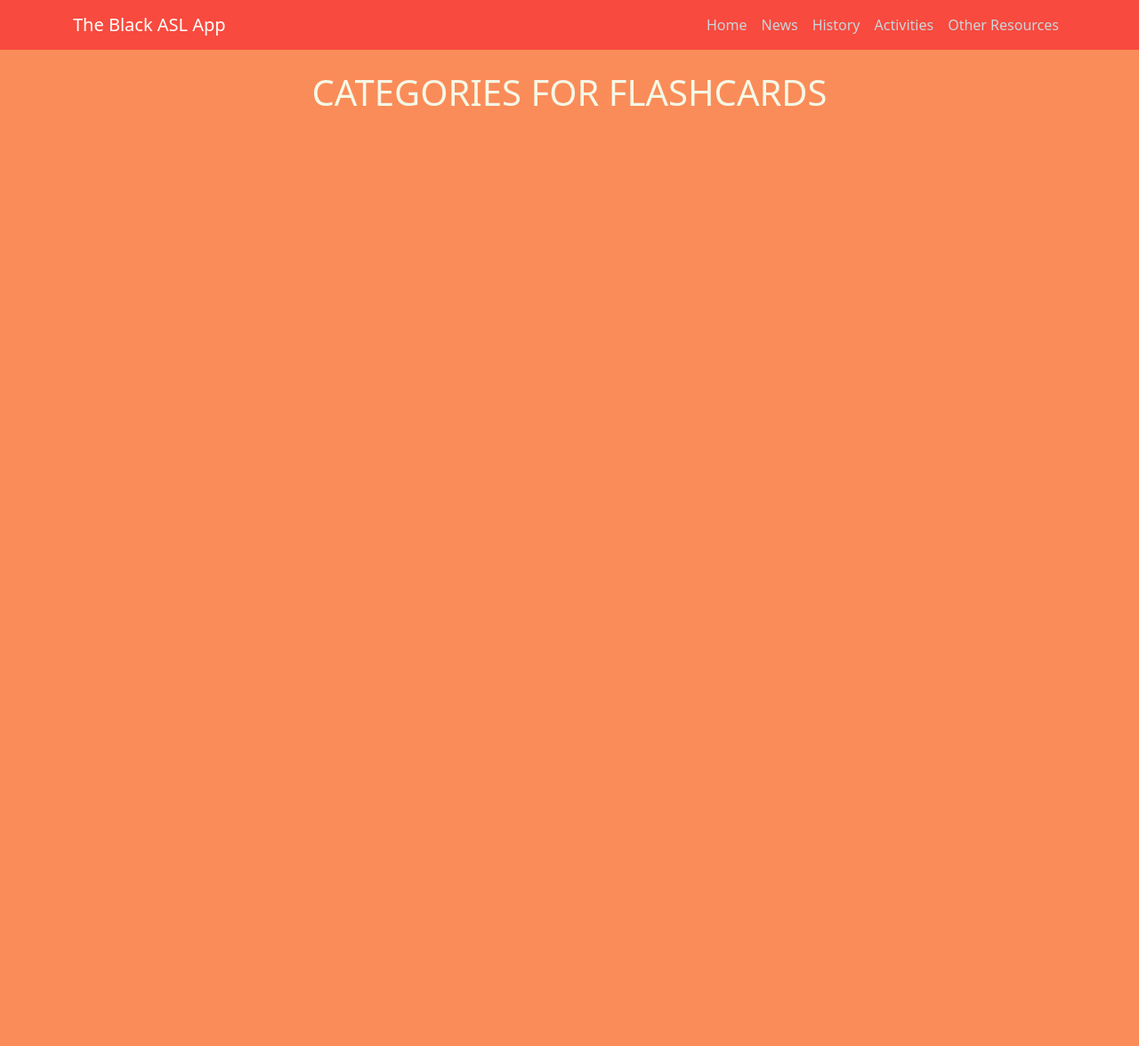
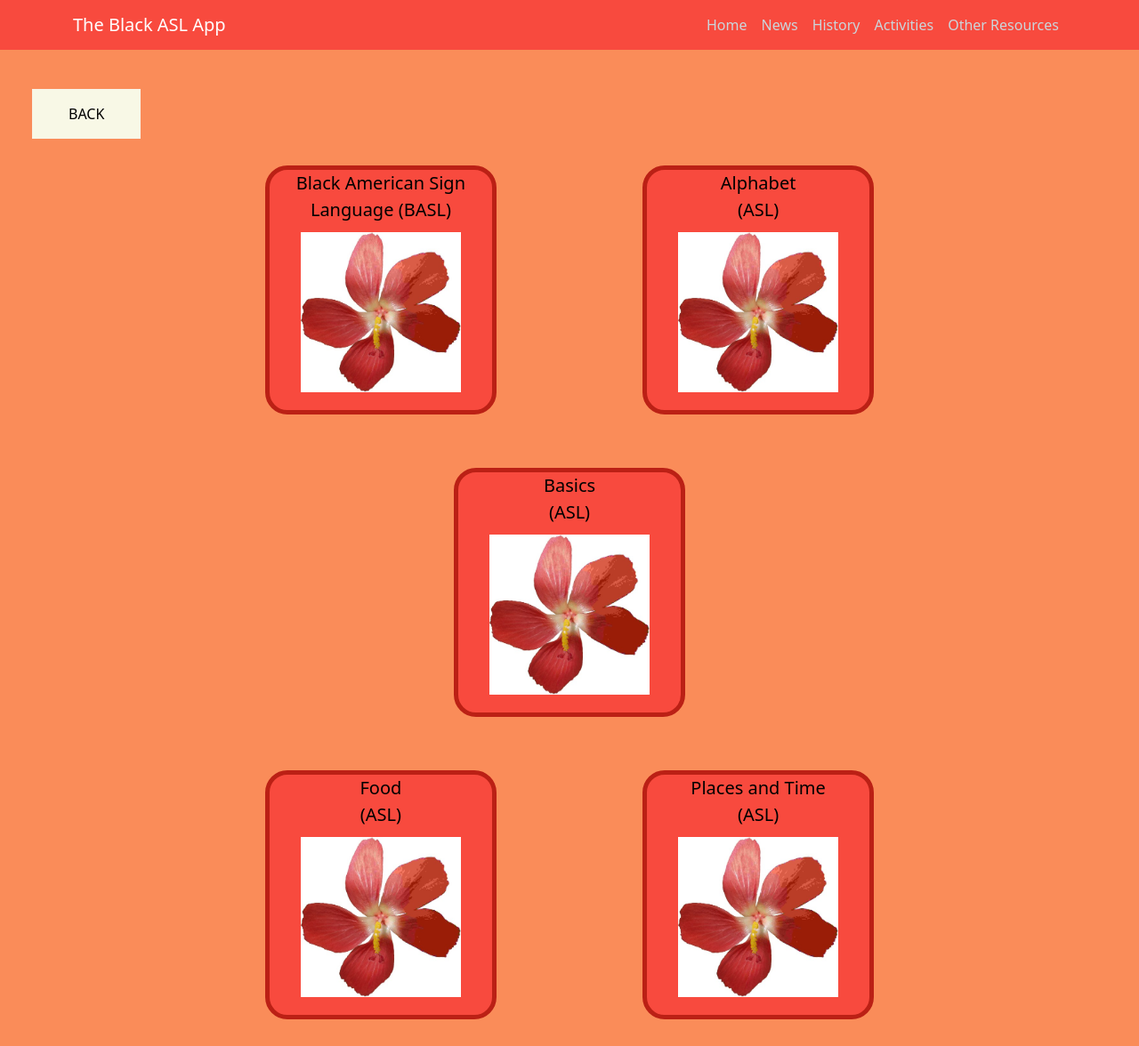
Before and after one commit to rhim-ande/SEO-Final-Project, a Flask app: page /flash_categories in a window 1280 px wide. Shown: the whole page at 89% size. Before the commit the page ends 119 px from the top, so only its background shows below. Run offline with Flask 2, Linux system fonts and the light colour scheme.

Commit message:
updated activies html, flash_categories.html, and styling

```diff
--- a/static/style.css
+++ b/static/style.css
@@ -177,7 +177,7 @@ button{
   color: #444444;
 }
 
-a.article-title:hover {
+.article-title:hover {
   color: #428bca;
   text-decoration: none;
 }
@@ -234,10 +234,13 @@ news-box img {
   width: 240px;
   height: 210px;
   background: #FFFFFF;
-  border: 6px solid #DB4C4C;
   float: left;
   margin-right: 10px;
   margin-bottom: 5px;
+  border: solid 4px rgb(187, 32, 21);
+  border-radius: 25px;
+  text-align: center;
+  background-color:rgb(248, 74, 62);
 }
 
 news-box hd {
@@ -252,3 +255,30 @@ news-box text {
   font-size: 20px;
   height: 60%;
 }
+
+.option {
+  border: solid 5px rgb(187, 32, 21);
+  border-radius: 25px;
+  text-align: center;
+  background-color:rgb(248, 74, 62);
+  display: inline-block;
+  height: 280px;
+  width: 260px;
+  margin: 30px 80px;
+  position: inherit;
+}
+
+a {
+  text-decoration: none;
+}
+
+.option img {
+  margin: 10px auto auto 35px;
+  display: block;
+}
+
+.option txt {
+  font-size: 20px;
+  color: black;
+  display: block;
+}
--- a/templates/flash_categories.html
+++ b/templates/flash_categories.html
@@ -1,3 +1,39 @@
 {% extends "layout.html" %} {% block content %}
-<h1 class="center">CATEGORIES FOR FLASHCARDS</b></h1>
+<a href="/activities">
+    <button type="button" class="btn-primary" style="background-color: rgb(248, 248, 230); color: black;">BACK</button>
+</a>
+<div class="col-container">
+    <a href="">
+        <div class="option">
+            <txt>Black American Sign Language (BASL)</txt>
+            <img src="{{ url_for('static', filename='JPEG_example_flower.jpg') }}" width="180px" height="180px" alt="">
+        </div>
+    </a>
+    <a href="">
+        <div class="option">
+            <txt>Alphabet <br> (ASL)</txt>
+            <img src="{{ url_for('static', filename='JPEG_example_flower.jpg') }}" width="180px" height="180px" alt="">
+        </div>
+    </a>
+    <a href="">
+        <div class="option">
+            <txt>Basics <br> (ASL)</txt>
+            <img src="{{ url_for('static', filename='JPEG_example_flower.jpg') }}" width="180px" height="180px" alt="">
+        </div>
+    </a>
+</div>
+<div class="col-container">
+    <a href="">
+        <div class="option">
+            <txt>Food <br> (ASL)</txt>
+            <img src="{{ url_for('static', filename='JPEG_example_flower.jpg') }}" width="180px" height="180px" alt="">
+        </div>
+    </a>
+    <a href="">
+        <div class="option">
+            <txt>Places and Time <br> (ASL)</txt>
+            <img src="{{ url_for('static', filename='JPEG_example_flower.jpg') }}" width="180px" height="180px" alt="">
+        </div>
+    </a>
+</div>
 {% endblock content %}
```
Also changed, not shown: templates/activities.html (+12 -0 lines).
